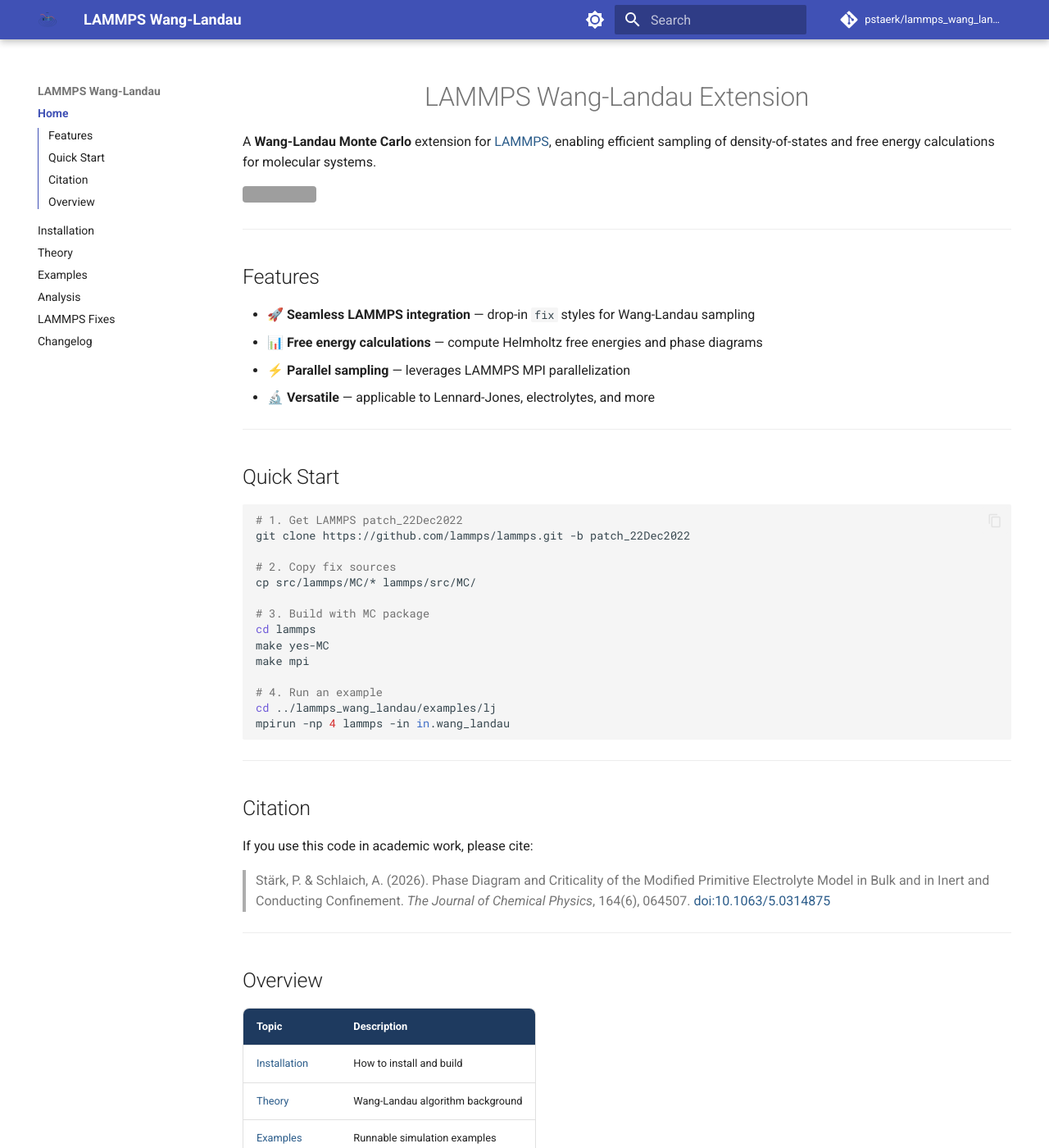
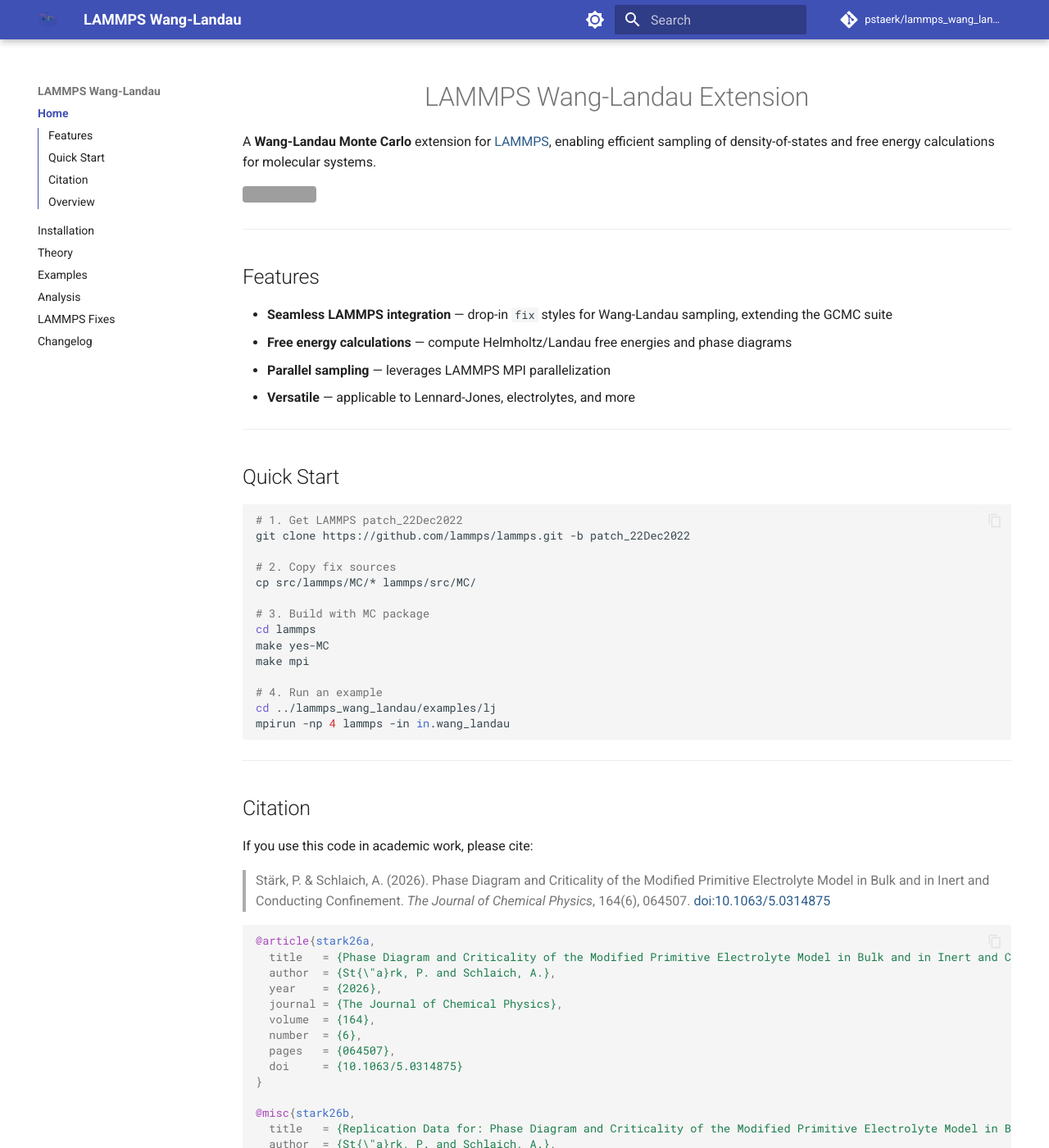
Before and after one commit to pstaerk/lammps_wang_landau, an MkDocs documentation site: the page built from docs/index.md, in a window 1280 px wide and 1400 px high. Shown: the whole window at 82% size. Built offline with MkDocs 1.6.1 and Material for MkDocs 9.7.7, drawn with Linux system fonts in a browser that asks for light colours; comment, search, counter and statistics services are not loaded; some of the changed text lies outside the part shown; grey boxes are pictures that could not be loaded.

Commit message:
Updates to the docs.

````diff
--- a/docs/index.md
+++ b/docs/index.md
@@ -12,10 +12,10 @@
 
 ## Features
 
-- 🚀 **Seamless LAMMPS integration** — drop-in `fix` styles for Wang-Landau sampling
-- 📊 **Free energy calculations** — compute Helmholtz free energies and phase diagrams
-- ⚡ **Parallel sampling** — leverages LAMMPS MPI parallelization
-- 🔬 **Versatile** — applicable to Lennard-Jones, electrolytes, and more
+- **Seamless LAMMPS integration** — drop-in `fix` styles for Wang-Landau sampling, extending the GCMC suite
+- **Free energy calculations** — compute Helmholtz/Landau free energies and phase diagrams
+- **Parallel sampling** — leverages LAMMPS MPI parallelization
+- **Versatile** — applicable to Lennard-Jones, electrolytes, and more
 
 ---
 
@@ -46,6 +46,27 @@
 
 > Stärk, P. & Schlaich, A. (2026). Phase Diagram and Criticality of the Modified Primitive Electrolyte Model in Bulk and in Inert and Conducting Confinement. *The Journal of Chemical Physics*, 164(6), 064507. [doi:10.1063/5.0314875](https://doi.org/10.1063/5.0314875)
 
+```bibtex
+@article{stark26a,
+  title   = {Phase Diagram and Criticality of the Modified Primitive Electrolyte Model in Bulk and in Inert and Conducting Confinement},
+  author  = {St{\"a}rk, P. and Schlaich, A.},
+  year    = {2026},
+  journal = {The Journal of Chemical Physics},
+  volume  = {164},
+  number  = {6},
+  pages   = {064507},
+  doi     = {10.1063/5.0314875}
+}
+
+@misc{stark26b,
+  title   = {Replication Data for: Phase Diagram and Criticality of the Modified Primitive Electrolyte Model in Bulk and in Inert and Conducting Confinement},
+  author  = {St{\"a}rk, P. and Schlaich, A.},
+  year    = {2026},
+  publisher = {DaRUS},
+  doi     = {10.18419/DARUS-5037}
+}
+```
+
 ---
 
 ## Overview
````
Also changed, not shown: docs/examples.md (+6 -5 lines), docs/installation.md (+2 -6 lines), docs/theory.md (+11 -1 lines), docs/assets/image.png (added).
